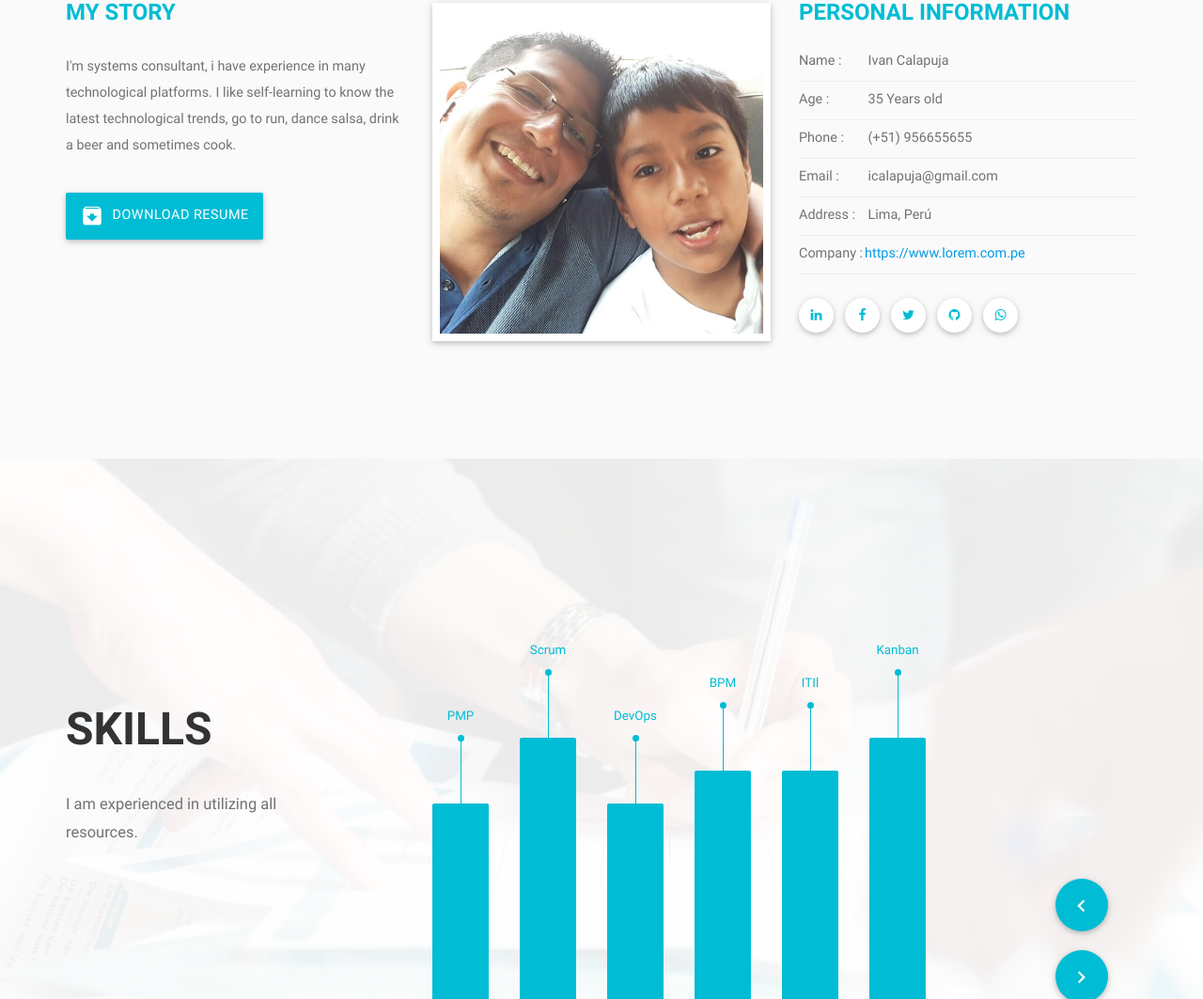
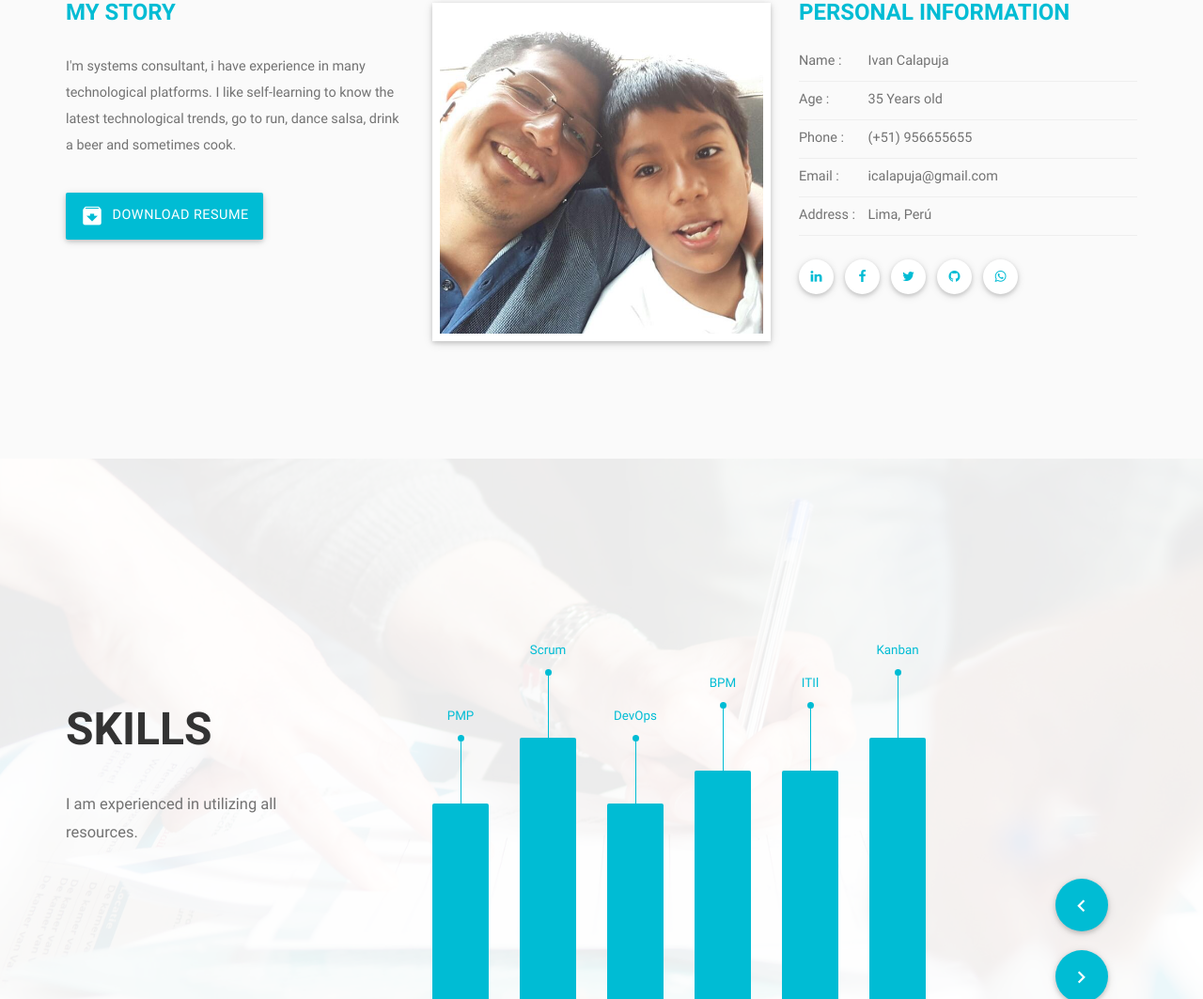
Before and after one commit to icalapuja/icalapuja.github.io, a plain HTML site: page index.html in a window 1280 px wide. Shown: the part 867-1930 px from the top of the page at 94% size. Drawn offline with nearby package versions, Linux system fonts and the light colour scheme; files whose address does not match are found by name.

Commit message:
delete company

```diff
--- a/index.html
+++ b/index.html
@@ -194,7 +194,7 @@
 	                <h5><span>Phone :</span> (+51) 956655655</h5>
 	                <h5><span>Email :</span> icalapuja@gmail.com</h5>
 	                <h5><span>Address :</span> Lima, Perú</h5>
-	                <h5><span>Company :</span><a href="https://www.lorem.com.pe" target="_blank">https://www.lorem.com.pe</a></h5>
+	                <!-- <h5><span>Company :</span><a href="https://www.lorem.com.pe" target="_blank">https://www.lorem.com.pe</a></h5> -->
 	              </div>
 
 	              <div class="about-social">
```
